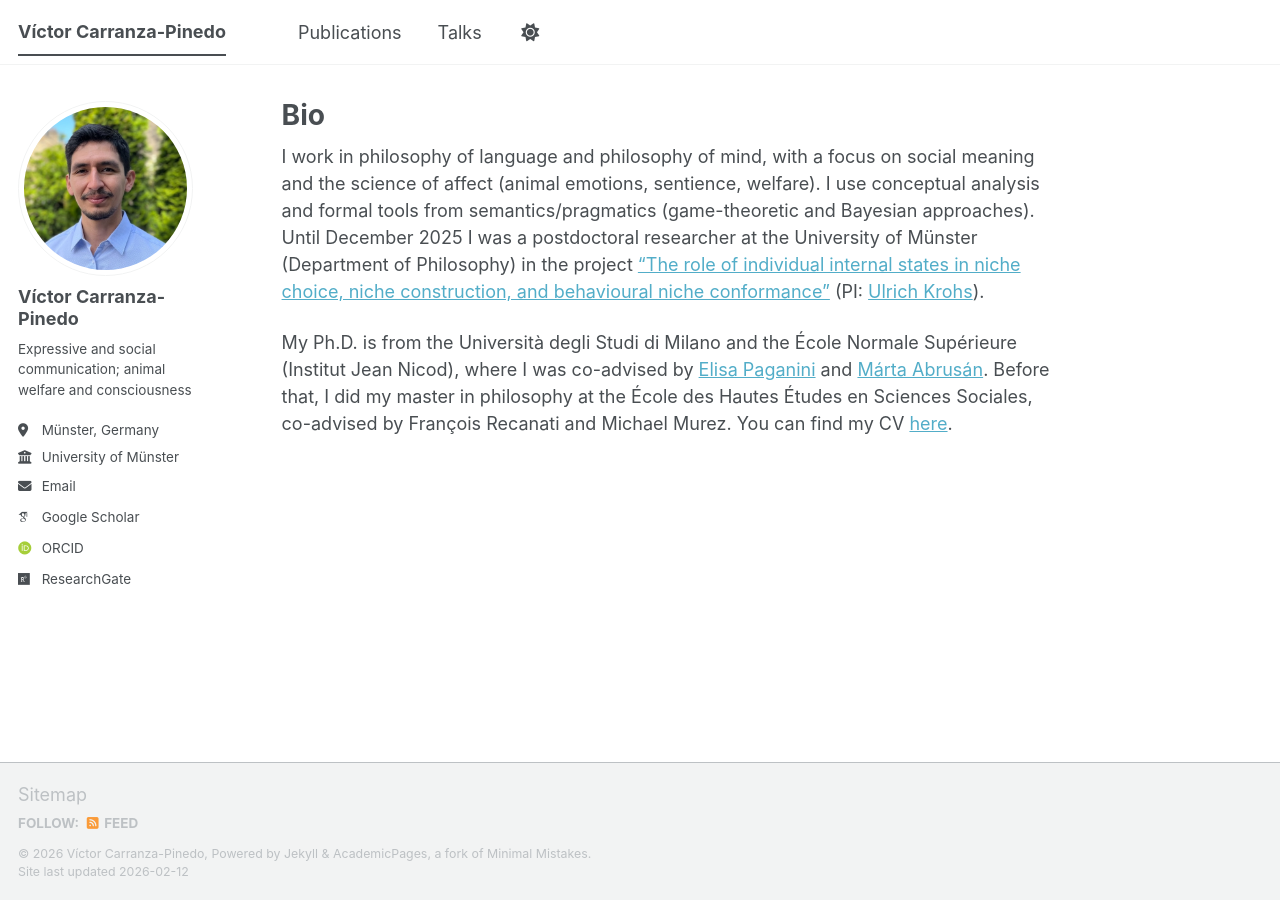
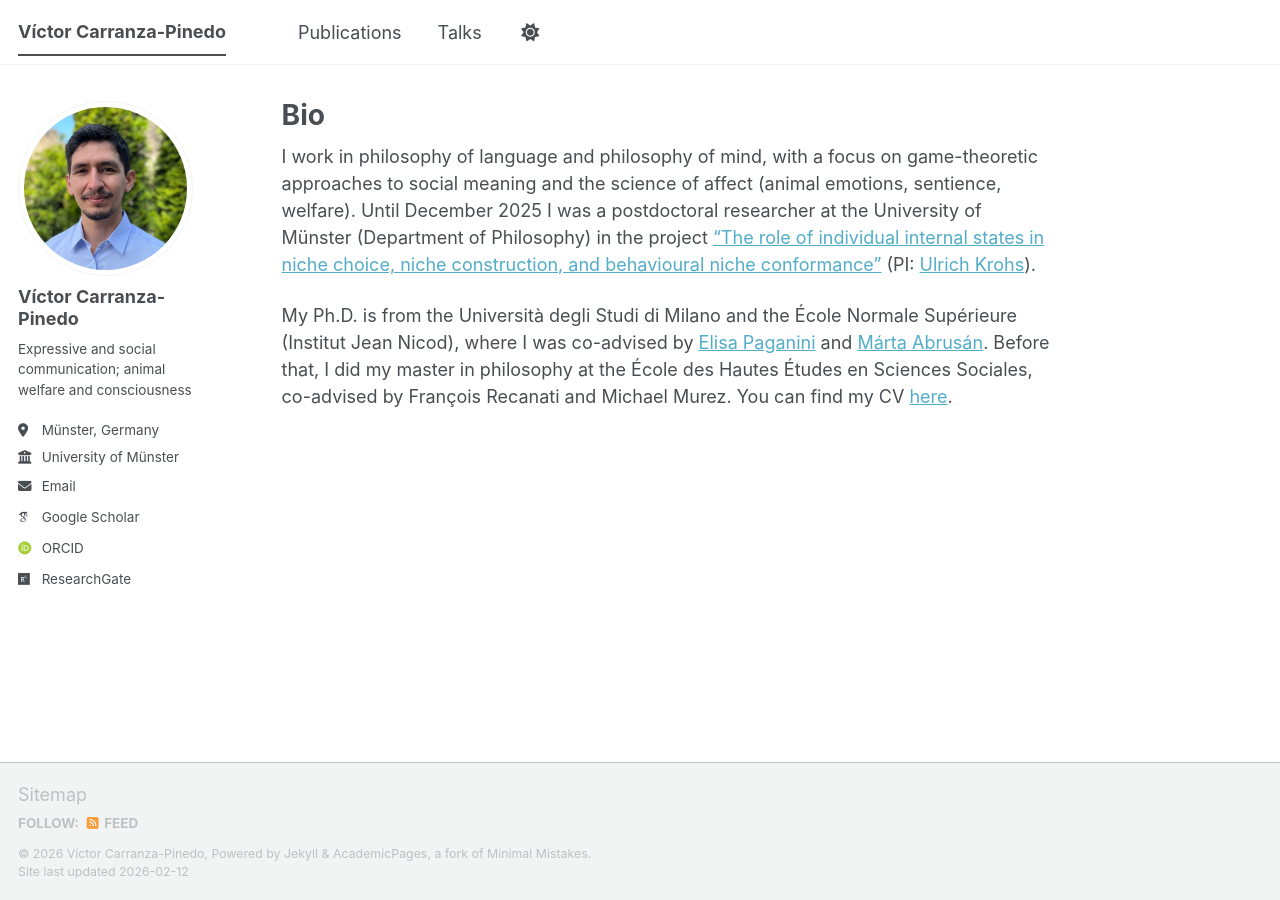
Before and after one commit to carranza-pinedo/carranza-pinedo.github.io, a Jekyll site: the page built from _pages/about.md, in a window 1280 px wide. Built offline with Jekyll 4.4.1, drawn with Linux system fonts in a browser that asks for light colours; some web fonts are replaced; a script bundle is joined from its source files by our own code; library files that are not in the unit come from our copies.

Commit message:
Update about.md

```diff
--- a/_pages/about.md
+++ b/_pages/about.md
@@ -8,6 +8,6 @@
   - /about.html
 ---
 
-I work in philosophy of language and philosophy of mind, with a focus on social meaning and the science of affect (animal emotions, sentience, welfare). I use conceptual analysis and formal tools from semantics/pragmatics (game-theoretic and Bayesian approaches). Until December 2025 I was a postdoctoral researcher at the University of Münster (Department of Philosophy) in the project [“The role of individual internal states in niche choice, niche construction, and behavioural niche conformance”](https://www.uni-bielefeld.de/fakultaeten/biologie/forschung/verbuende/sfb_nc3/projects/d01ph2) (PI: [Ulrich Krohs](https://www.uni-muenster.de/PhilSem/mitglieder/krohs/krohs.html)).
+I work in philosophy of language and philosophy of mind, with a focus on game-theoretic approaches to social meaning and the science of affect (animal emotions, sentience, welfare). Until December 2025 I was a postdoctoral researcher at the University of Münster (Department of Philosophy) in the project [“The role of individual internal states in niche choice, niche construction, and behavioural niche conformance”](https://www.uni-bielefeld.de/fakultaeten/biologie/forschung/verbuende/sfb_nc3/projects/d01ph2) (PI: [Ulrich Krohs](https://www.uni-muenster.de/PhilSem/mitglieder/krohs/krohs.html)).
 
 My Ph.D. is from the Università degli Studi di Milano and the École Normale Supérieure (Institut Jean Nicod), where I was co-advised by [Elisa Paganini](https://www.unimi.it/en/ugov/person/elisa-paganini) and [Márta Abrusán](https://sites.google.com/site/martaabrusan/). Before that, I did my master in philosophy at the École des Hautes Études en Sciences Sociales, co-advised by François Recanati and Michael Murez. You can find my CV [here](https://www.dropbox.com/scl/fi/1j1c3zyv8epc1pprvq1ma/cvitae_english.pdf?rlkey=4b85ngf0q3kvemlbfarvixrt2&st=16rj4gij&dl=0).
```
